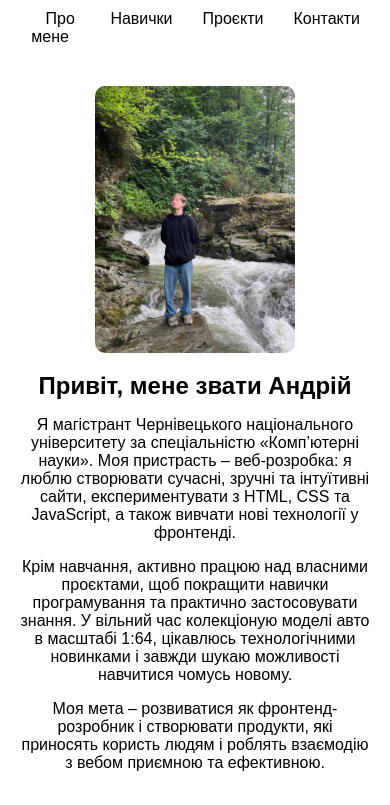
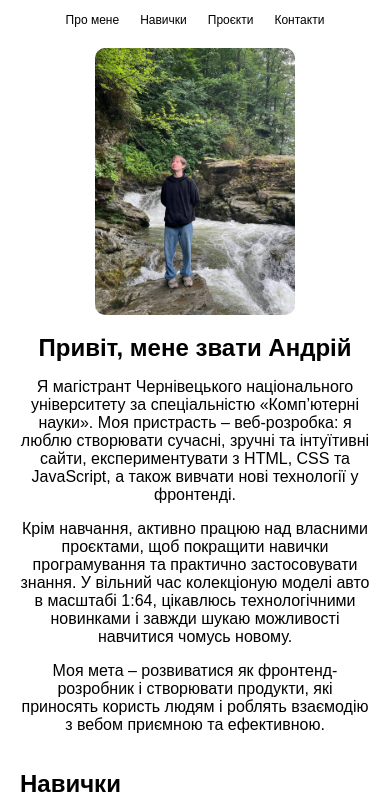
Before and after one commit to AndrewKozak2/portfolio, a plain HTML site: page index.html in a window 390 px wide. Shown: the top 805 px of the page. Drawn offline with Linux system fonts and the light colour scheme.

Commit message:
last update media requests

```diff
--- a/style.css
+++ b/style.css
@@ -44,11 +44,17 @@ header nav a:hover {
 @media (max-width: 768px) {
   header nav ul {
     flex-direction: row;
-    gap: 10px;
-    margin: 0 auto 20px;
+    gap: 5px;
+    margin: 0 auto;
     padding: 0;
     list-style: none;
-    width: max-content;
+    justify-content: center;
+    flex-wrap: nowrap;
+  }
+
+  header nav a {
+    padding: 5px 8px;
+    font-size: 12px;
   }
 }
 
```
